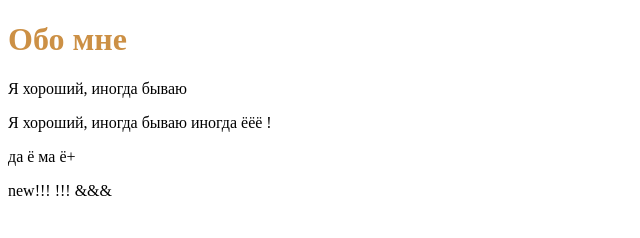
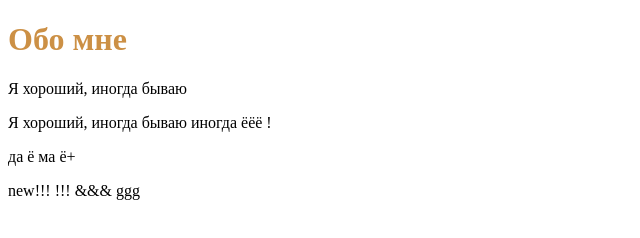
Before and after one commit to vladislav-shamanov/my_git_test2, a plain HTML site: page index.html in a window 1280 px wide. Shown: the full height of the page, 0-640 px from the left. Drawn offline with Linux system fonts and the light colour scheme.

Commit message:
ggg
Signed-off-by: Vladislav Shamanov <vladsham2470@yandex.ru>

```diff
--- a/index.html
+++ b/index.html
@@ -23,7 +23,7 @@
 <p>Я хороший, иногда бываю</p>
 <p>Я хороший, иногда бываю иногда ёёё !  </p>
 <p>да ё ма ё+</p>
-<p>new!!!  !!! &&&</p>
+<p>new!!!  !!! &&& ggg</p>
 
 
 
```
